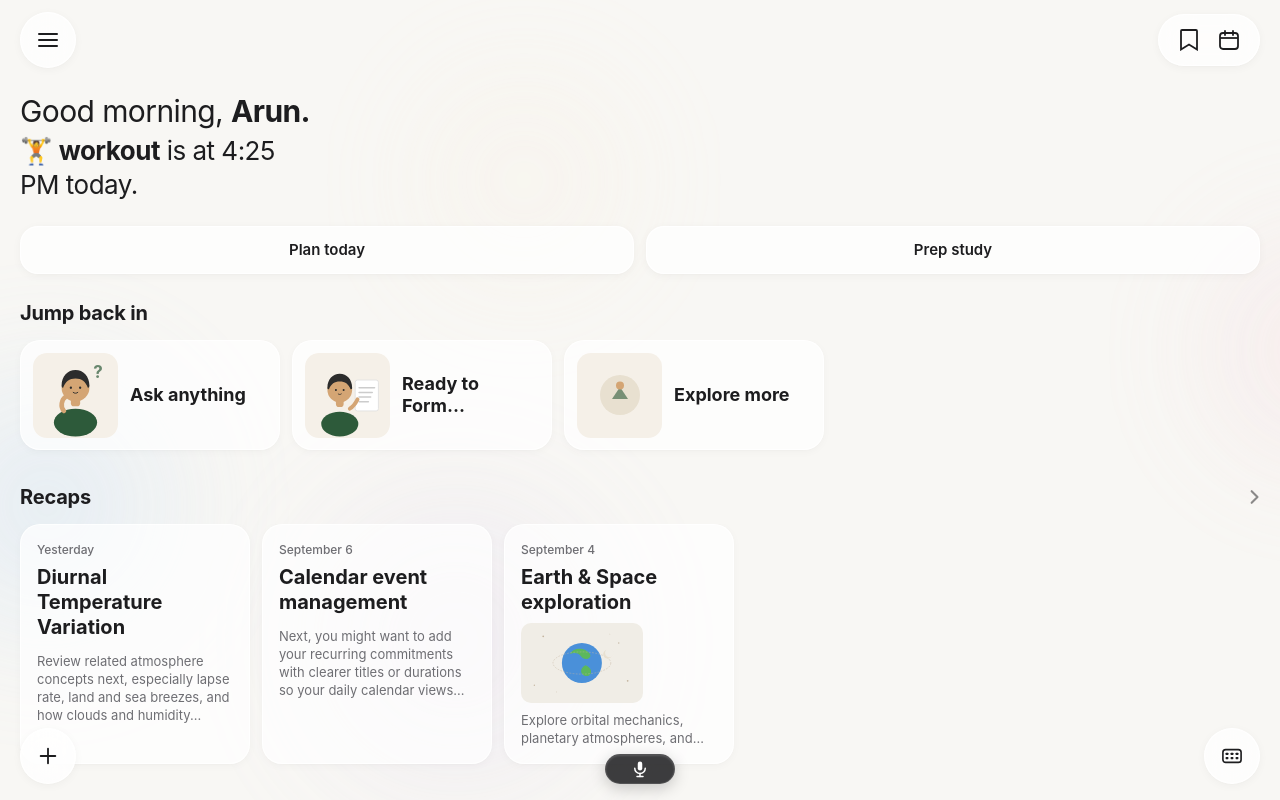
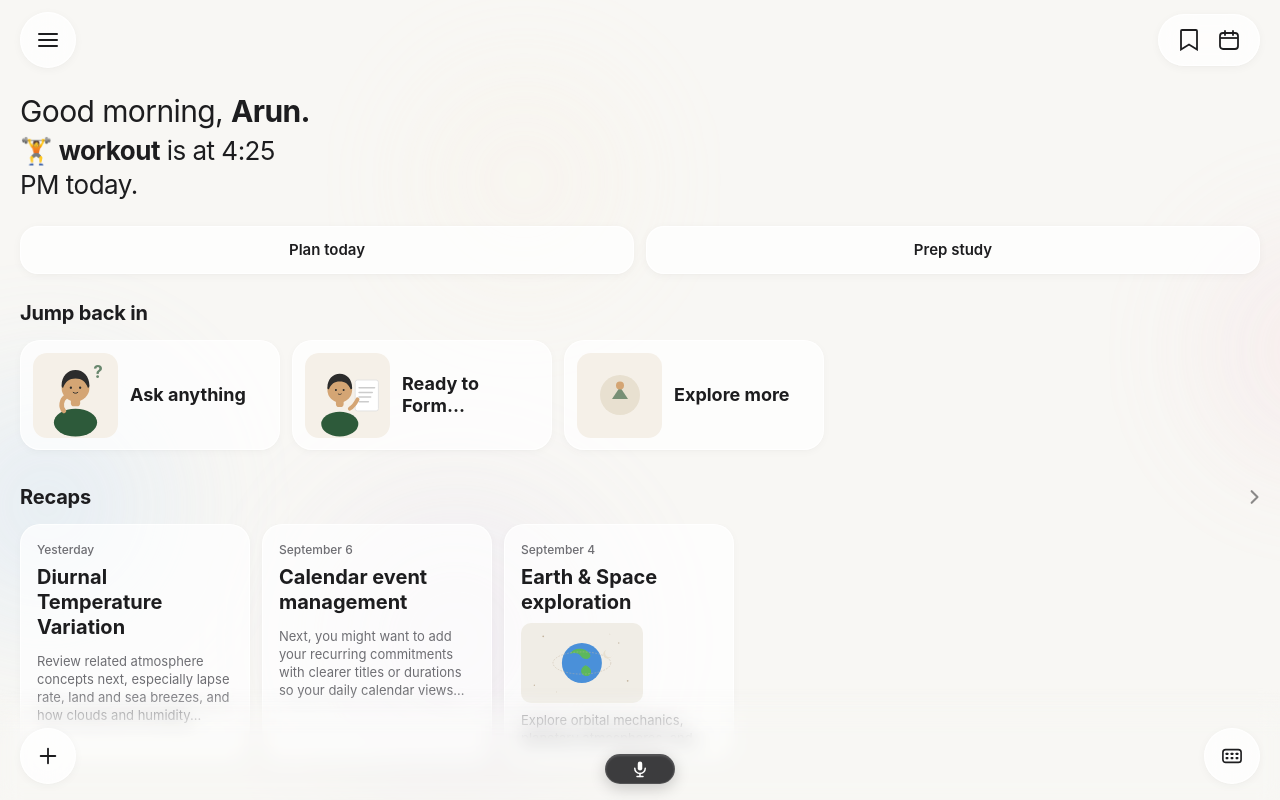
Before and after one commit to chickuuu2505/chickuuuai, a React (Vite) app: page / in a window 1280 px wide. Built offline with nearby package versions, Linux system fonts and the light colour scheme; the HTML template or start-up script is replaced by a standard one.

Commit message:
Update index.css

```diff
--- a/src/index.css
+++ b/src/index.css
@@ -22,6 +22,18 @@ html, body, #root {
   user-select: none;
   overscroll-behavior: none;
   touch-action: pan-y;
+}
+
+.bottom-nav-frost {
+  position: absolute;
+  inset: 0;
+  top: -32px;
+  backdrop-filter: blur(10px);
+  -webkit-backdrop-filter: blur(10px);
+  background: rgba(248, 247, 244, 0.28);
+  -webkit-mask-image: linear-gradient(to bottom, transparent 0%, black 45%, black 100%);
+  mask-image: linear-gradient(to bottom, transparent 0%, black 45%, black 100%);
+  pointer-events: none;
 }
 
 .safe-top {
```
